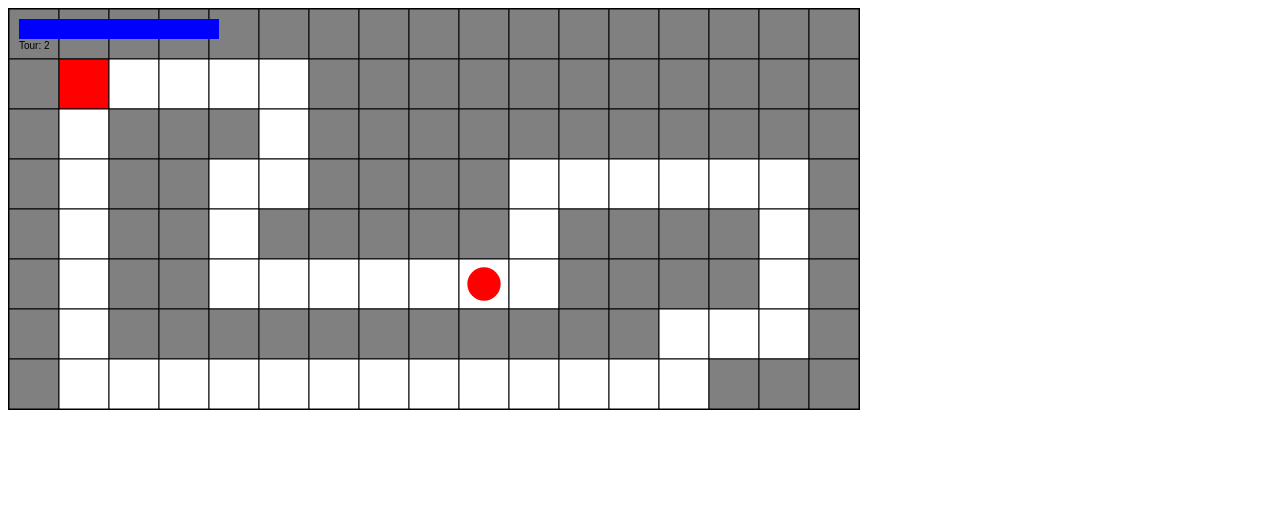
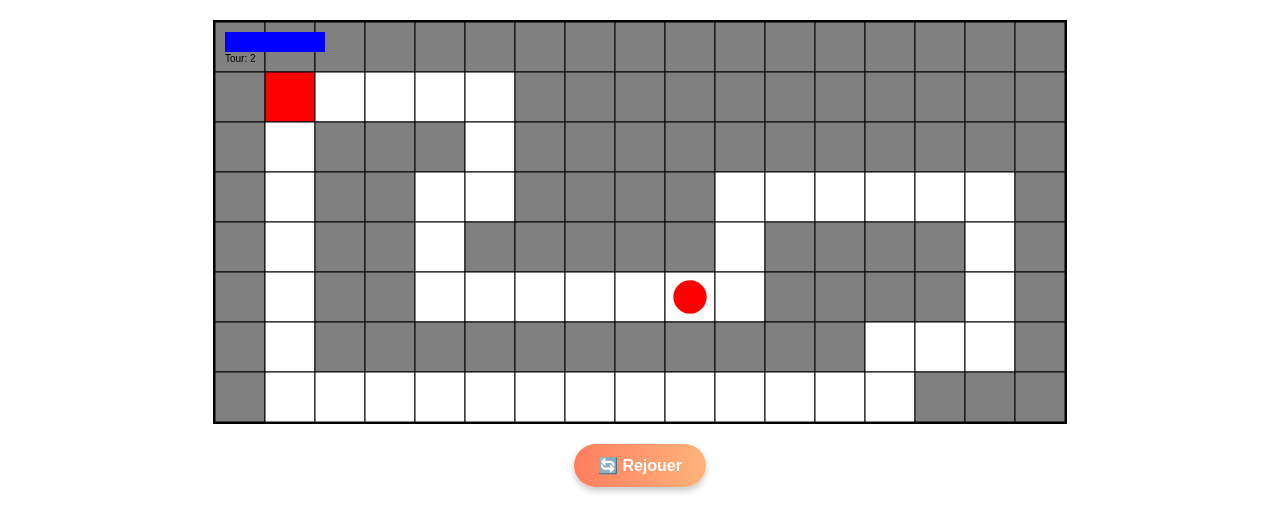
Before and after one commit to plbski/jeu-ski, a plain HTML site: page index.html in a window 1280 px wide. Drawn offline with Linux system fonts and the light colour scheme.

Commit message:
ajout chronometre + super bouton rejouer

```diff
--- a/index.html
+++ b/index.html
@@ -3,16 +3,45 @@
 <head>
     <meta charset="UTF-8">
     <meta name="viewport" content="width=device-width, initial-scale=1.0">
-    <title>Jeu de Course</title>
+    <title>Jeu de course</title>
     <style>
         canvas {
-            border: 1px solid black;
+            border: 2px solid black;
+            display: block;
+            margin: 20px auto;
+        }
+
+        #rejouer {
+            display: none; /* Caché par défaut */
+            padding: 12px 24px;
+            font-size: 16px;
+            font-weight: bold;
+            color: #fff;
+            background: linear-gradient(90deg, #ff7e5f, #feb47b); /* Dégradé */
+            border: none;
+            border-radius: 25px;
+            cursor: pointer;
+            transition: transform 0.2s, box-shadow 0.2s;
+            box-shadow: 0 4px 6px rgba(0, 0, 0, 0.2);
+            margin: 0 auto; /* Centrer le bouton */
+            display: block;
+        }
+
+        #rejouer:hover {
+            transform: scale(1.1); /* Agrandit légèrement au survol */
+            box-shadow: 0 6px 8px rgba(0, 0, 0, 0.3); /* Augmente l'ombre */
+        }
+
+        #rejouer:active {
+            transform: scale(1.05); /* Réduction légère quand cliqué */
+            box-shadow: 0 2px 4px rgba(0, 0, 0, 0.4); /* Réduit l'ombre */
         }
     </style>
 </head>
 <body>
     <canvas id="jeu"></canvas>
+    <button id="rejouer" title="Cliquez pour rejouer">🔄 Rejouer</button>
 
-    <!-- Charger les scripts JS dans le bon ordre -->
     <script src="script.js"></script>
+</body>
 </html>
--- a/script.js
+++ b/script.js
@@ -13,7 +13,8 @@ class Personnage {
         this.accelerationActive = false; // Indicateur pour savoir si la barre espace est enfoncée
         this.count_tour = 0; // Compteur de tours
         this.positionDepart = { x: 0, y: 0 }; // Initialiser la position de départ
-        this.couleurDepart = 'red'; // Couleur de la case de départ
+        this.couleurDepart = 'red'; // Couleur de la case de départ¨
+        this.jeuTermine = false; // Par défaut, le jeu n'est pas terminé
     }
 
     // Fonction pour diminuer la stamina à chaque mouvement si la barre espace est pressée
@@ -123,11 +124,24 @@ class Personnage {
     }
 
     // Vérifier si le personnage est sur la case de départ pour incrémenter le compteur de tours
-    verifierTour(carte) {
+    verifierTour() {
         if (this.x === this.positionDepart.x && this.y === this.positionDepart.y) {
-            this.count_tour += 0.25; // Incrémenter le compteur de tours
+            if (!this.aFaitTour) {
+                this.count_tour += 1;
+                this.aFaitTour = true;
+                console.log(`Tour ${this.count_tour} terminé !`);
+
+                // Vérifiez si le compteur de tours atteint 5
+                if (this.count_tour >= 5) {
+                    this.jeuTermine = true; // Indiquer que le jeu est terminé
+                    console.log("Jeu terminé après 5 tours !");
+                }
+            }
+        } else {
+            this.aFaitTour = false;
         }
     }
+
 
     // Dessiner le personnage et la stamina
     dessiner(ctx) {
@@ -170,8 +184,12 @@ function initialiser() {
     canvas.width = carte[0].length * TAILLE_CASE;
     canvas.height = carte.length * TAILLE_CASE;
 
-    const personnage = new Personnage(0, 0, TAILLE_CASE, 100);
+    const personnage = new Personnage(0, 0, TAILLE_CASE, 50);
     personnage.trouverCheminComplet(carte);
+
+    const boutonRejouer = document.getElementById('rejouer');
+    let chronoDebut = null; // Stocker le temps de début
+    let tempsFinal = null; // Stocker le temps final une fois 5 tours complétés
 
     // Gérer l'événement de la barre espace
     window.addEventListener('keydown', function(event) {
@@ -186,9 +204,27 @@ function initialiser() {
         }
     });
 
+    // Fonction pour réinitialiser le jeu
+    function rejouer() {
+        boutonRejouer.style.display = 'none'; // Cacher le bouton
+        personnage.count_tour = 0; // Réinitialiser le compteur de tours
+        personnage.stamina = personnage.staminaMax; // Réinitialiser la stamina
+        personnage.indexCourant = 0; // Repartir au début du chemin
+        chronoDebut = performance.now(); // Réinitialiser le chronomètre
+        tempsFinal = null;
+        boucleDeJeu(); // Recommencer la boucle de jeu
+    }
+
+    boutonRejouer.addEventListener('click', rejouer);
+
     // Boucle de jeu
     function boucleDeJeu() {
         ctx.clearRect(0, 0, canvas.width, canvas.height);
+
+        // Démarrer le chronomètre
+        if (chronoDebut === null) {
+            chronoDebut = performance.now();
+        }
 
         // Dessiner la carte
         for (let y = 0; y < carte.length; y++) {
@@ -205,6 +241,25 @@ function initialiser() {
         personnage.deplacer();
         personnage.dessiner(ctx);
 
+        // Vérifier la fin du jeu
+        if (personnage.count_tour >= 5) {
+            if (tempsFinal === null) {
+                tempsFinal = performance.now() - chronoDebut; // Calculer le temps total en ms
+            }
+
+            // Afficher le temps final
+            ctx.fillStyle = 'black';
+            ctx.font = '68px Arial';
+            ctx.fillText(
+                `Temps total : ${(tempsFinal / 1000).toFixed(2)} s`,
+                canvas.width / 2 - 300,
+                canvas.height / 2
+            );
+            ctx.font = '12px Arial';
+            boutonRejouer.style.display = 'block'; // Afficher le bouton rejouer
+            return; // Arrêter la boucle de jeu
+        }
+
         requestAnimationFrame(boucleDeJeu);
     }
 
```
